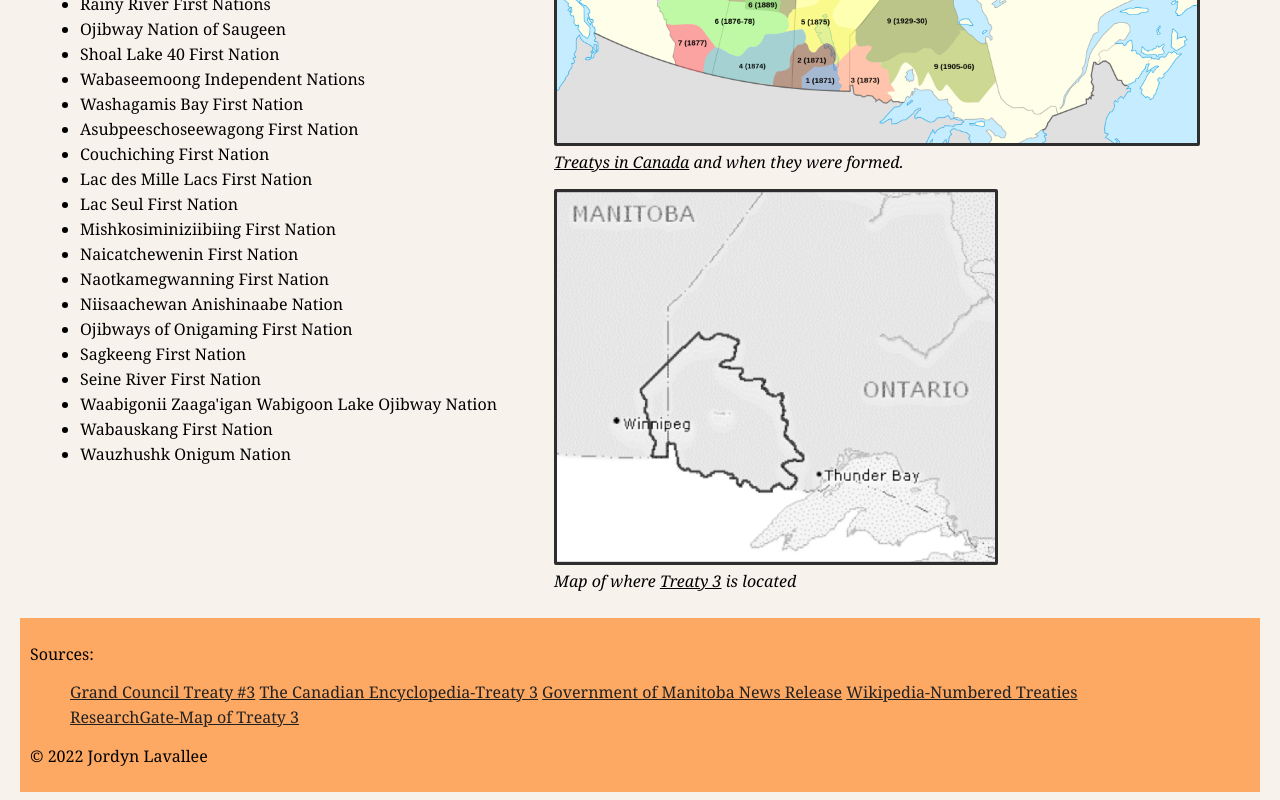
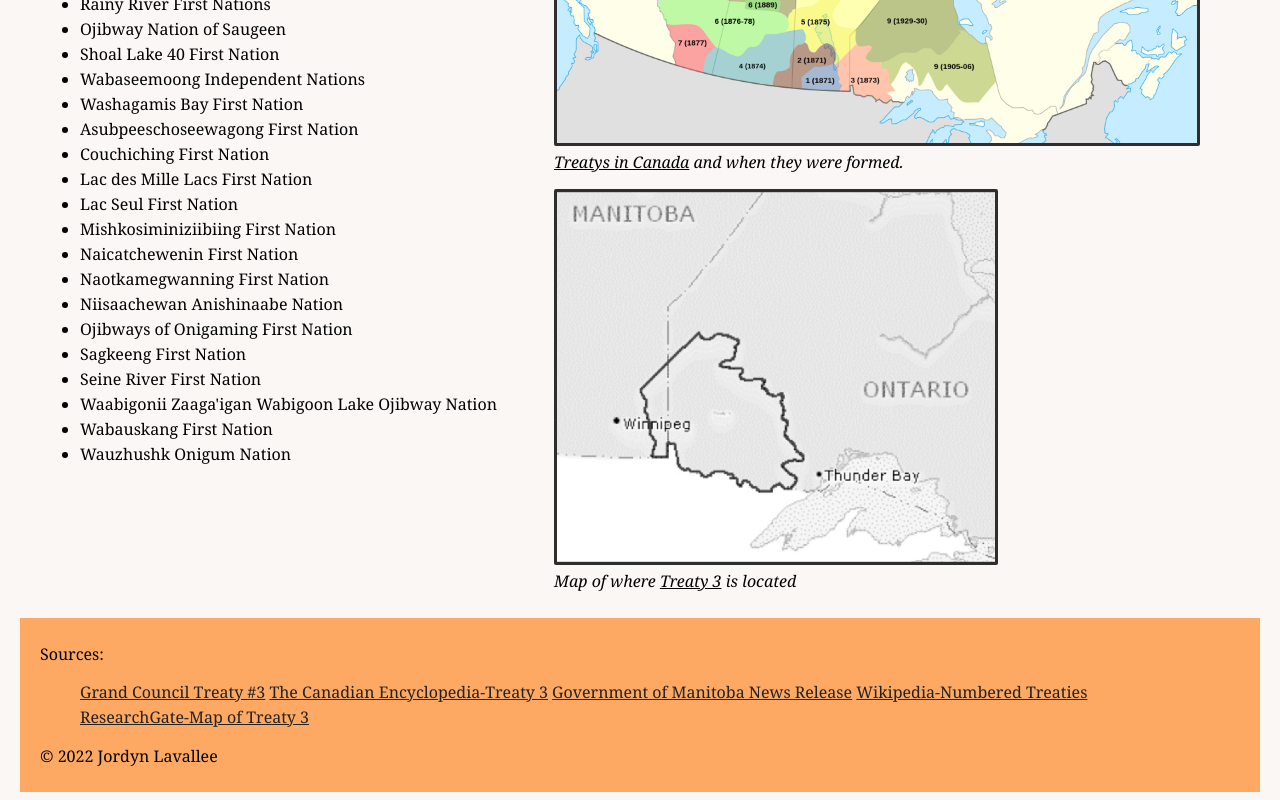
Before and after one commit to jord-lava/treaty-3-css-basics, a plain HTML site: page index.html in a window 1280 px wide. Shown: the part 667-1467 px from the top of the page. Drawn offline with Linux system fonts and the light colour scheme.

Commit message:
added comments

```diff
--- a/stylesheets/main.css
+++ b/stylesheets/main.css
@@ -1,9 +1,21 @@
 /* main style sheet for this web site */
 
 /*
-primary: #1649b6;
-secendacy: #103481;
-nats: #fda863;
+colors and why i added them to the website
+-(250, 247, 244) (off white)- is a background color for a light theme
+  as there is lots of text on this website
+
+-#fda863 (orange-used in nav bar and footer)- the orange is there to represent ******
+-#eb9651 (darker orange -used in nav bar focuse and hover)- same as above^^
+
+-#1649b6 (blue- used for H2)- the blue is meant for the users to see as it stands
+  out more then the other colors on the page, this makes the users eyes look at it.
+-#103481 (darker blue- used for H3)- this blue is used for the same reasons above^^
+
+-(34, 34, 34) (almost black-used for text in nav bar and footer that links to another page)
+  -nuteral color that is easy for user to read on this webpage
+-(0,0,0) (black-used for main text on webpage) same reasons as above^^
+
 */
 
 /*
@@ -23,9 +35,7 @@ html {
 */
 body {
   font-size: 1.6rem;
-  /* changes the background color */
-  background-color: rgb(248, 242, 237);
-  /* adds padding */
+  background-color: rgb(250, 247, 244);
   margin-left: 2rem;
   margin-right: 2rem;
 }
@@ -39,13 +49,9 @@ body {
   -have a text size of 2 rems
 */
 nav ul {
-  /* removes bullet point from the list */
   list-style-type: none;
-  /* change the backcground color */
   background-color: #fda863;
-  /* padding and margin */
   padding: 1.5rem;
-
   overflow: hidden;
   font-size: 2rem;
 }
@@ -75,11 +81,13 @@ nav a:hover {
 
 /*
   have the main section of the website to have a margin
-  (sapce outside of an element) on the left and right to be 1 rem
+  (sapce outside of an element) on the left and right to be 1 rem and
+  padding (the space that seperates the border and content) to be 1 rem
 */
 main {
   margin-left: 1rem;
   margin-right: 1rem;
+  padding: 1rem;
 }
 
 /* stlyes the secended largest heading to be blue */
@@ -89,7 +97,6 @@ h2 {
 
 /* makes the line spacing of a paragraph to be 2 rems  */
 p {
-  /* changess the space between the lines */
   line-height: 2rem;
 }
 
@@ -106,31 +113,33 @@ a {
 /*
   styles the largest heading to :
   -be the color black
-  -to be in the center
-  -
+  -to be in the center/middle
+  -to have the text size of 3.2 rem
 */
 h1 {
-  /* changes text color to black */
   color: black;
-  /* aligns text to the center/middle */
   text-align: center;
   font-size: 3.2rem;
 }
-main {
-  padding: 1rem;
+
+/*
+  styles the footer to  have an orange background and to have
+  padding (the space between the border and content) to be 1 rem on the top
+  and bottem and 2rem on the left and right
+*/
+footer {
+  background-color: #fda863;
+  padding: 1rem 2rem;
 }
 
-/* styles the footer */
-footer {
-  /* changes background color */
-  background-color: #fda863;
-
-  /* padding and margin */
-  padding: 1rem 1rem;
-}
-/* styles the list items in a unordered list in the footer */
+/*
+  styles the list items in a unordered
+  list in the footer to:
+  -have a text alinment to the left
+  -be an inline elemnent
+  -no have no bullet points
+*/
 footer ul li {
-  /* aligns text to left */
   text-align: left;
   /* allows text to be in a line rather then on top of each other (like a list) */
   display: inline-block;
```
Also changed, not shown: index.html (+1 -1 lines).
